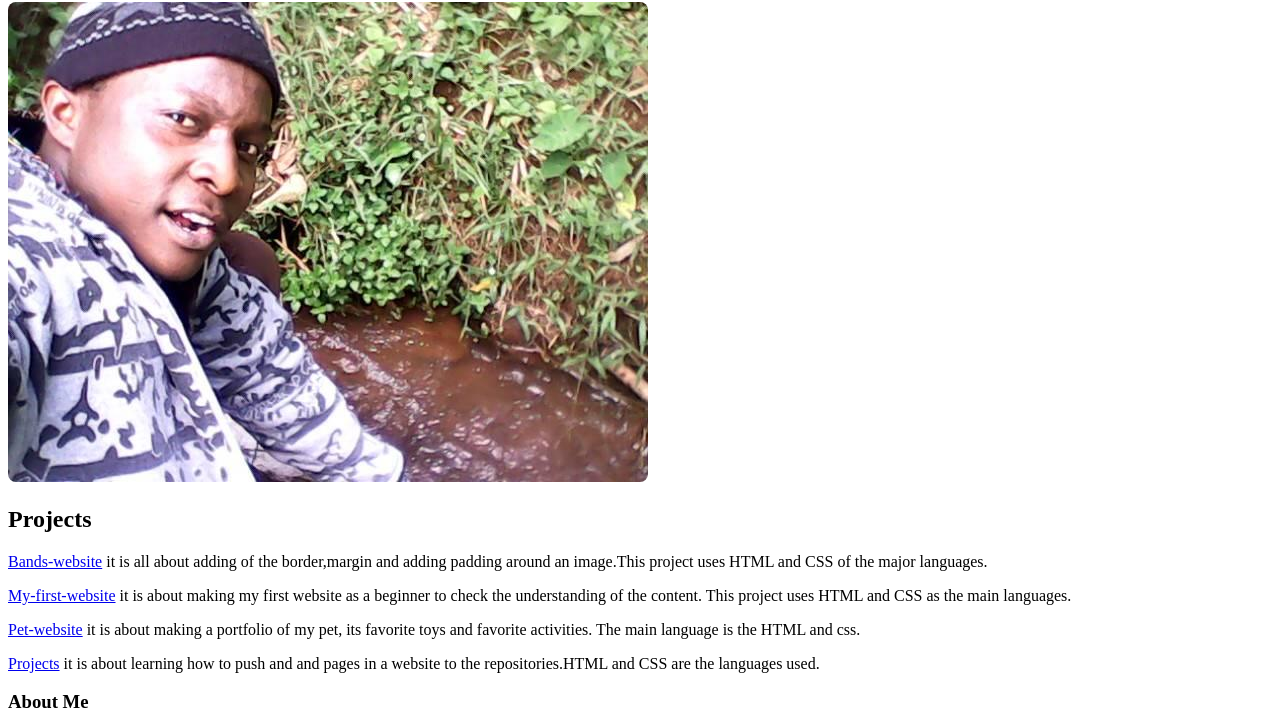
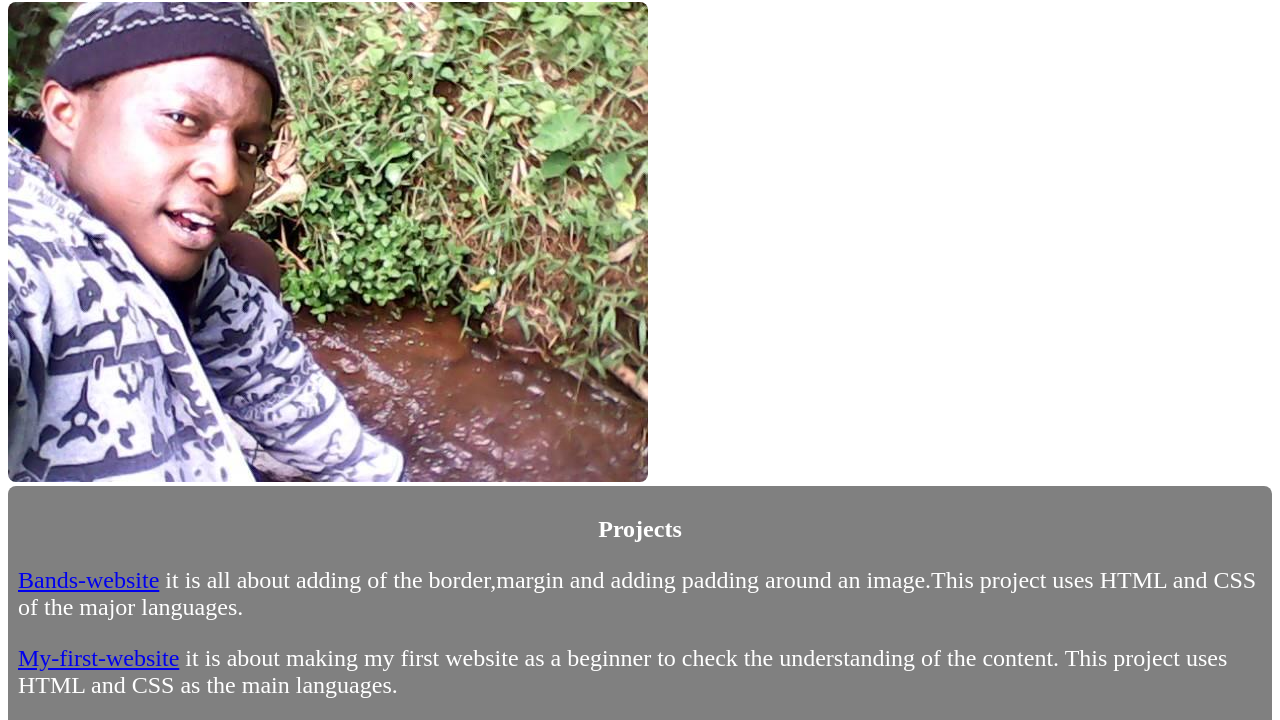
Before and after one commit to Kihara-tony/Indipendentproject-Kihara, a plain HTML site: page index.html in a window 1280 px wide. Shown: the part 78-798 px from the top of the page. Drawn offline with Linux system fonts and the light colour scheme.

Commit message:
add styling of the div.

```diff
--- a/style.css
+++ b/style.css
@@ -5,3 +5,18 @@ h1{
 img {
   border-radius:8px 8px 8px 8px;
 }
+h2{
+  text-align: center;
+}
+h3{
+  text-align: center;
+}
+p{
+  font-size: 1.5em;
+}
+.project{
+  background-color:grey;
+  padding: 10px;
+  border-radius: 8px 8px 8px 8px;
+  color:white;
+}
```
